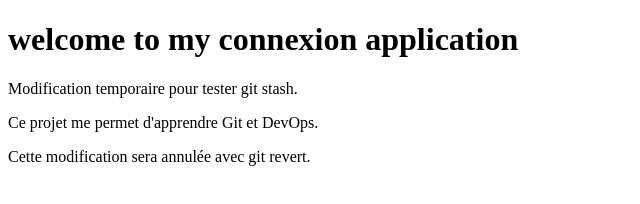
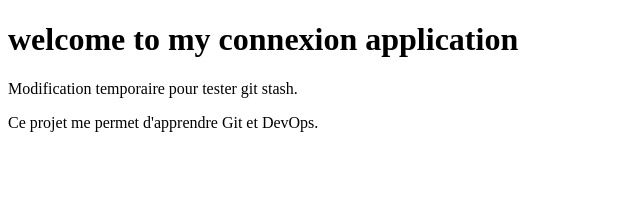
Before and after one commit to serine-03/TP-devops, a plain HTML site: page index.html in a window 1280 px wide. Shown: the whole page, without its empty margins (0-640 px from the left). Drawn offline with Linux system fonts and the light colour scheme.

Commit message:
Revert "Ajout d'un paragraphe temporaire"
This reverts commit 8caa0f2d5ae45625181ab340e5267087e74c80fc.

```diff
--- a/index.html
+++ b/index.html
@@ -9,6 +9,5 @@
     <h1> welcome to my connexion application</h1>
     <p>Modification temporaire pour tester git stash.</p>
     <p>Ce projet me permet d'apprendre Git et DevOps.</p>
-    <p>Cette modification sera annulée avec git revert.</p>
 </body>
 </html>
```
